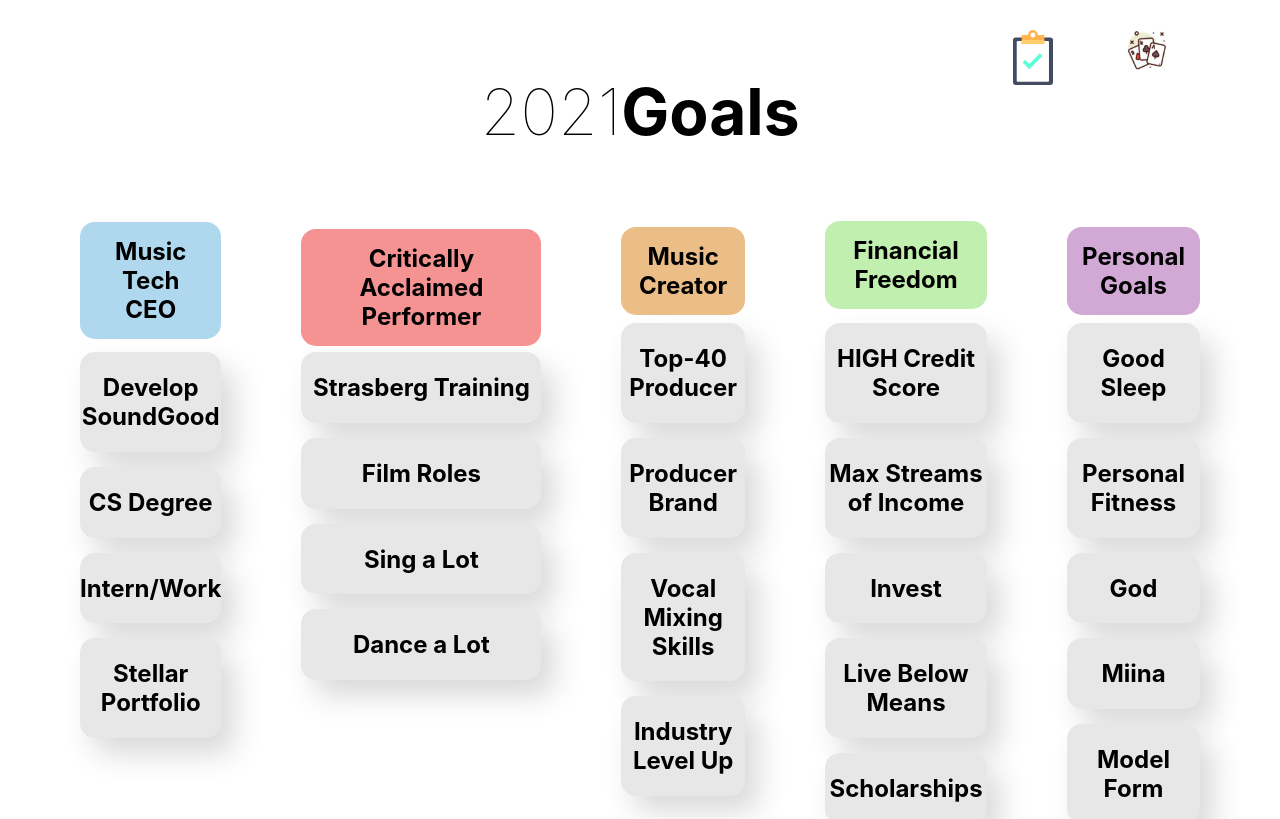
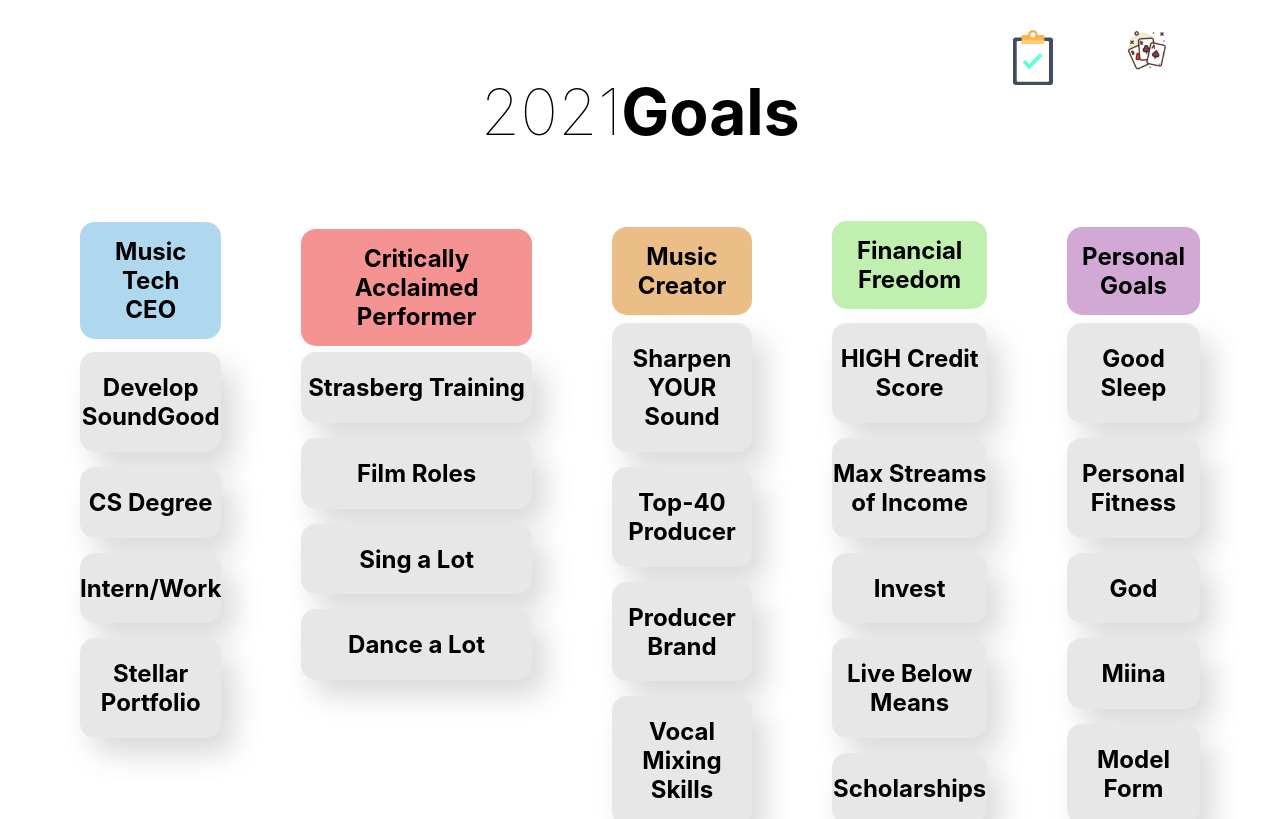
Before and after one commit to addyhebou/REMI, a React (Create React App) app in the folder app/: page / in a window 1280 px wide. Shown: the top 819 px of the page. Built offline with nearby package versions, Linux system fonts and the light colour scheme.

Commit message:
feat(goals.json):new goal

```diff
--- a/app/src/Pages/Index.js
+++ b/app/src/Pages/Index.js
@@ -23,6 +23,7 @@ export default class Index extends Component {
                         <div>Dance a Lot</div>
                     </GoalSet>
                     <GoalSet title = "Music Creator" color = "EBBD87">
+                        <div>Sharpen YOUR Sound</div>
                         <div>Top-40 Producer</div>
                         <div>Producer Brand</div>
                         <div>Vocal Mixing Skills</div>
```
Also changed, not shown: 1 other file (tests, documents, lock files or other folders).
